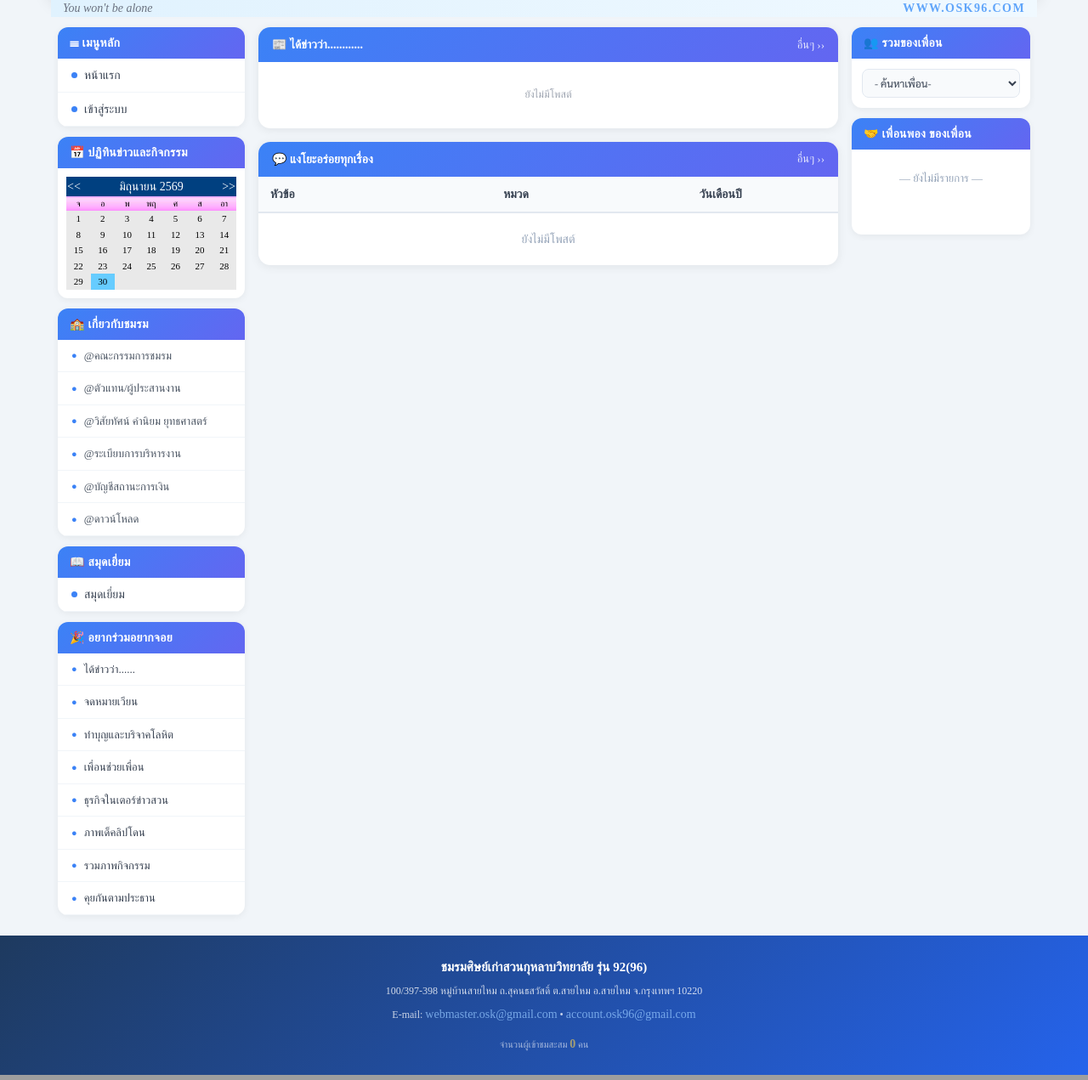
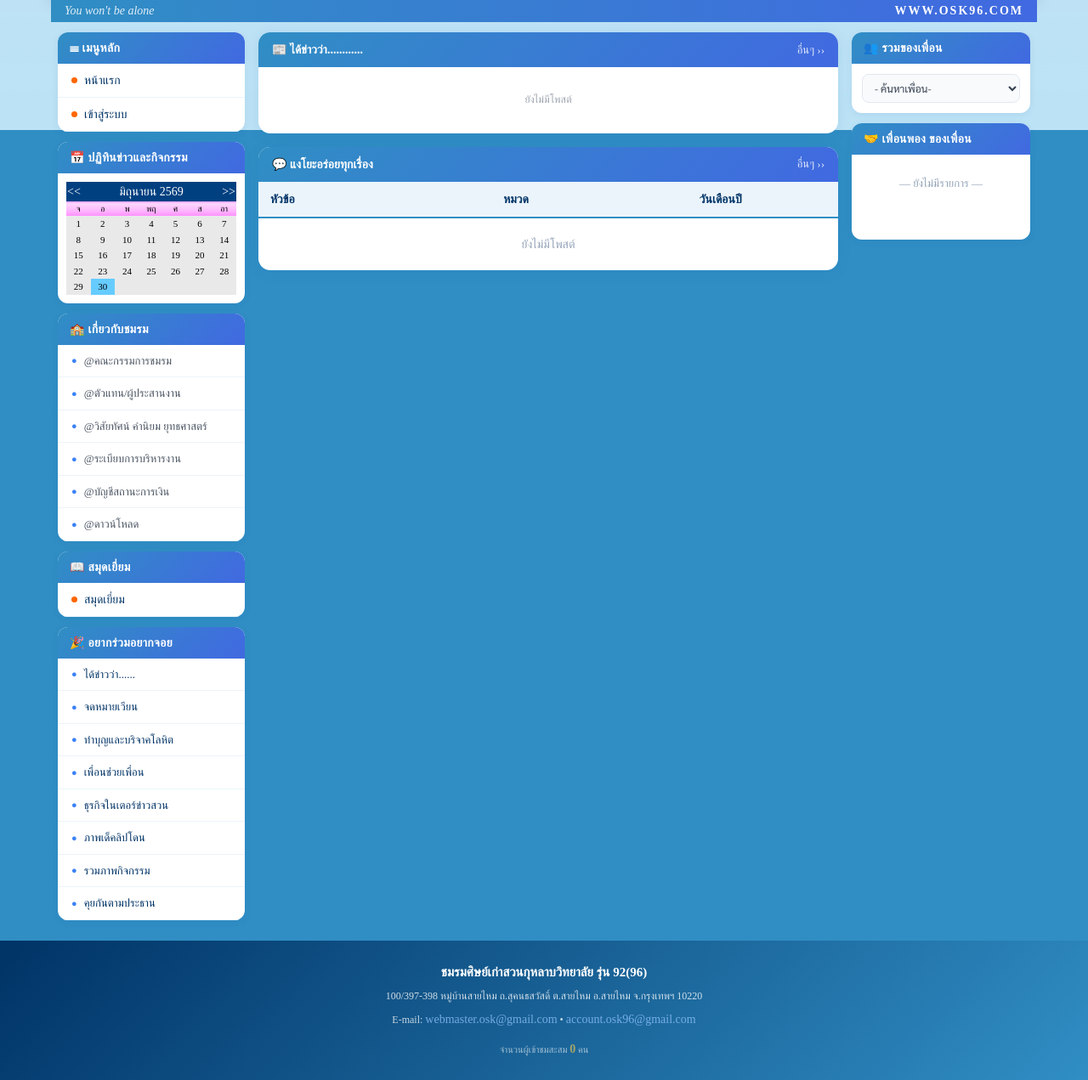
Before and after one commit to sonniam04/osk96, a Laravel app: page / in a window 1280 px wide. Shown: the part 871-2142 px from the top of the page at 85% size. Run offline with Laravel 12, Linux system fonts and the light colour scheme; data that the repository does not hold is empty; some libraries are stand-ins or nearby versions.

Commit message:
style: ใช้สีเดิมของไซต์ (OSK blue #308EC4, dark navy #003366) บน layout ใหม่
- body background กลับไปใช้ bg.jpg repeat-x + background-color #308EC4
- section-title, sidebar-header: gradient #308EC4 → #4169E1
- sub-header strip: สีฟ้า OSK แทน gray-blue
- footer: gradient #003366 → #308EC4
- news-card, table row, link: สีตาม original palette

Co-Authored-By: Claude Sonnet 4.6 <noreply@anthropic.com>

```diff
--- a/laravel/resources/views/home/index.blade.php
+++ b/laravel/resources/views/home/index.blade.php
@@ -44,20 +44,20 @@
   <div style="overflow-x:auto;">
     <table style="width:100%; border-collapse:collapse; font-size:13px;">
       <thead>
-        <tr style="background:#F8FAFC; border-bottom:2px solid #E2E8F0;">
-          <th style="padding:10px 14px; text-align:left; color:#374151; font-weight:700;">หัวข้อ</th>
-          <th style="padding:10px 14px; text-align:center; color:#374151; font-weight:700; white-space:nowrap;">หมวด</th>
-          <th style="padding:10px 14px; text-align:center; color:#374151; font-weight:700; white-space:nowrap;">วันเดือนปี</th>
+        <tr style="background:#EBF4FB; border-bottom:2px solid #308EC4;">
+          <th style="padding:10px 14px; text-align:left; color:#003366; font-weight:700;">หัวข้อ</th>
+          <th style="padding:10px 14px; text-align:center; color:#003366; font-weight:700; white-space:nowrap;">หมวด</th>
+          <th style="padding:10px 14px; text-align:center; color:#003366; font-weight:700; white-space:nowrap;">วันเดือนปี</th>
         </tr>
       </thead>
       <tbody>
         @forelse($recentTopics as $topic)
         <tr style="border-bottom:1px solid #F1F5F9; transition:background .15s;"
-            onmouseover="this.style.background='#EFF6FF'" onmouseout="this.style.background=''">
+            onmouseover="this.style.background='#EBF4FB'" onmouseout="this.style.background=''">
           <td style="padding:9px 14px;">
             <a href="{{ route('webboard.index') }}?question_id={{ $topic->question_id }}"
                target="_blank"
-               style="color:#1E40AF; text-decoration:none; font-weight:500; line-height:1.4; display:block;">
+               style="color:#003366; text-decoration:none; font-weight:500; line-height:1.4; display:block;">
               {{ mb_substr($topic->question_title, 0, 60) }}...
             </a>
           </td>
--- a/laravel/resources/views/layouts/app.blade.php
+++ b/laravel/resources/views/layouts/app.blade.php
@@ -22,47 +22,83 @@
 <link href="https://fonts.googleapis.com/css2?family=Sarabun:wght@300;400;500;600;700&display=swap" rel="stylesheet">
 <link href="{{ asset('style.css') }}" rel="stylesheet">
 <style>
-  body { background: #F1F5F9; font-family: 'Sarabun', sans-serif; }
-  .card { background:#fff; border-radius:14px; box-shadow:0 2px 12px rgba(0,0,0,.07); }
+  /* ── Original color palette ── */
+  :root {
+    --osk-blue:   #308EC4;
+    --osk-blue2:  #4169E1;
+    --osk-dark:   #003366;
+    --osk-orange: #FF6600;
+    --osk-pink-bg:#F9EEF5;
+  }
+
+  body {
+    background: url('{{ asset('images/bg.jpg') }}') repeat-x fixed;
+    background-color: #308EC4;
+    font-family: 'Sarabun', sans-serif;
+  }
+
+  /* main wrapper */
+  table[width="960"], div[style*="max-width:1160px"] {
+    /* handled inline */
+  }
+
+  .card {
+    background:#fff;
+    border-radius:14px;
+    box-shadow:0 2px 16px rgba(0,100,180,.10);
+  }
+
+  /* section gradient = OSK blue */
   .section-title {
     display:flex; align-items:center; justify-content:space-between;
     padding:10px 16px; border-radius:10px 10px 0 0;
-    background:linear-gradient(135deg,#3B82F6,#6366F1);
+    background:linear-gradient(135deg, #308EC4, #4169E1);
     color:#fff; font-weight:700; font-size:15px;
   }
   .section-title a { color:#fff; font-size:13px; font-weight:500; opacity:.85; }
   .section-title a:hover { opacity:1; }
-  .sidebar-section { background:#fff; border-radius:12px; box-shadow:0 2px 8px rgba(0,0,0,.06); overflow:hidden; }
+
+  /* sidebar sections */
+  .sidebar-section {
+    background:#fff; border-radius:12px;
+    box-shadow:0 2px 8px rgba(0,80,160,.08); overflow:hidden;
+  }
   .sidebar-header {
-    background:linear-gradient(135deg,#3B82F6,#6366F1);
+    background:linear-gradient(135deg, #308EC4, #4169E1);
     color:#fff; font-weight:700; font-size:14px;
     padding:8px 14px; letter-spacing:.3px;
   }
+
+  /* menu items */
   .menu-item {
     display:flex; align-items:center; gap:8px;
-    padding:9px 16px; font-size:14px; color:#374151;
-    border-bottom:1px solid #F1F5F9;
+    padding:9px 16px; font-size:14px; color:#003366;
+    border-bottom:1px solid #EBF4FB;
     transition:background .15s, color .15s, padding-left .15s;
     text-decoration:none; font-weight:500;
   }
-  .menu-item:hover { background:#EFF6FF; color:#3B82F6; padding-left:20px; }
-  .menu-item .dot { width:7px; height:7px; background:#3B82F6; border-radius:50%; flex-shrink:0; }
+  .menu-item:hover { background:#EBF4FB; color:#308EC4; padding-left:20px; }
+  .menu-item .dot { width:7px; height:7px; background:#FF6600; border-radius:50%; flex-shrink:0; }
+
+  /* news cards */
   .news-card {
     display:flex; gap:14px; padding:14px; border-radius:12px;
-    border:1px solid #E2E8F0; background:#fff;
-    transition:box-shadow .2s, transform .2s;
-    text-decoration:none;
+    border:1px solid #C8E6F5; background:#FAFEFF;
+    transition:box-shadow .2s, transform .2s; text-decoration:none;
   }
-  .news-card:hover { box-shadow:0 8px 24px rgba(59,130,246,.15); transform:translateY(-2px); }
+  .news-card:hover { box-shadow:0 8px 24px rgba(48,142,196,.18); transform:translateY(-2px); }
   .news-thumb {
     width:110px; height:88px; object-fit:cover; border-radius:8px;
-    flex-shrink:0; background:#EFF6FF;
+    flex-shrink:0; background:#EBF4FB;
   }
-  .news-title { font-size:15px; font-weight:700; color:#1E40AF; line-height:1.45; }
-  .news-title:hover { color:#2563EB; }
-  .news-excerpt { font-size:13px; color:#64748B; line-height:1.6; margin-top:5px; }
-  .tag { display:inline-block; font-size:11px; padding:2px 8px; border-radius:99px;
-         background:#EFF6FF; color:#3B82F6; font-weight:600; }
+  .news-title { font-size:15px; font-weight:700; color:#003366; line-height:1.45; }
+  .news-title:hover { color:#308EC4; }
+  .news-excerpt { font-size:13px; color:#555; line-height:1.6; margin-top:5px; }
+
+  .tag {
+    display:inline-block; font-size:11px; padding:2px 9px; border-radius:99px;
+    background:#EBF4FB; color:#308EC4; font-weight:600;
+  }
 </style>
 @stack('scripts-head')
 </head>
@@ -76,10 +112,11 @@
 
   {{-- Sub-header strip --}}
   <div style="max-width:1160px; margin:0 auto;">
-    <div class="flex items-center justify-between px-4 py-1 text-xs text-gray-500"
-         style="background:linear-gradient(90deg,#E0F2FE,#F0F9FF);">
-      <span class="italic">You won't be alone</span>
-      <span class="font-semibold tracking-widest text-blue-400">WWW.OSK96.COM</span>
+    <div style="display:flex; align-items:center; justify-content:space-between;
+                padding:3px 16px; font-size:12px;
+                background:linear-gradient(90deg,#308EC4,#4169E1); color:#fff;">
+      <span style="font-style:italic; opacity:.85;">You won't be alone</span>
+      <span style="font-weight:700; letter-spacing:2px;">WWW.OSK96.COM</span>
     </div>
   </div>
 
--- a/laravel/resources/views/partials/footer.blade.php
+++ b/laravel/resources/views/partials/footer.blade.php
@@ -1,4 +1,4 @@
-<footer style="background:linear-gradient(135deg,#1E3A5F,#2563EB); color:#fff; margin-top:8px; padding:24px 16px; text-align:center; font-size:13px; line-height:1.8;">
+<footer style="background:linear-gradient(135deg,#003366,#308EC4); color:#fff; margin-top:8px; padding:24px 16px; text-align:center; font-size:13px; line-height:1.8;">
   <div style="max-width:1160px; margin:0 auto;">
     <p style="font-weight:600; font-size:15px; margin-bottom:4px;">
       ชมรมศิษย์เก่าสวนกุหลาบวิทยาลัย รุ่น 92(96)
```
